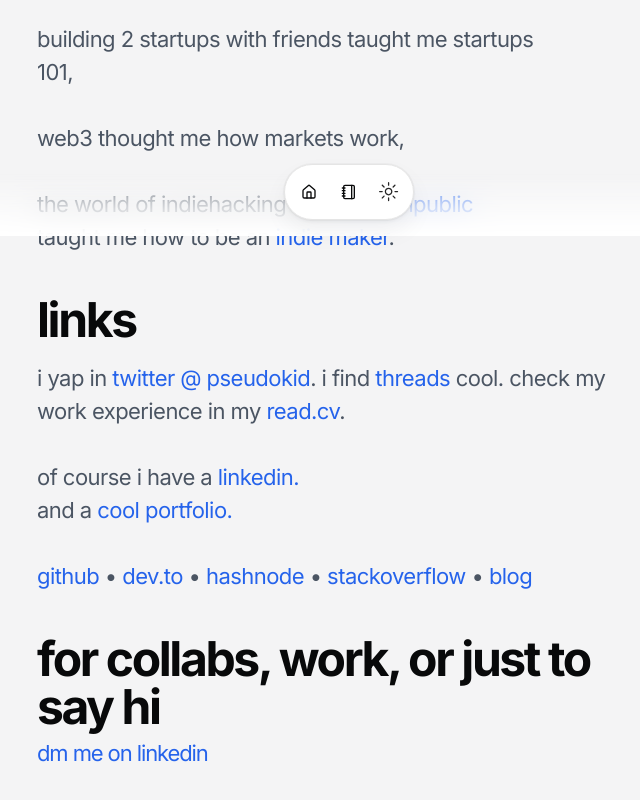
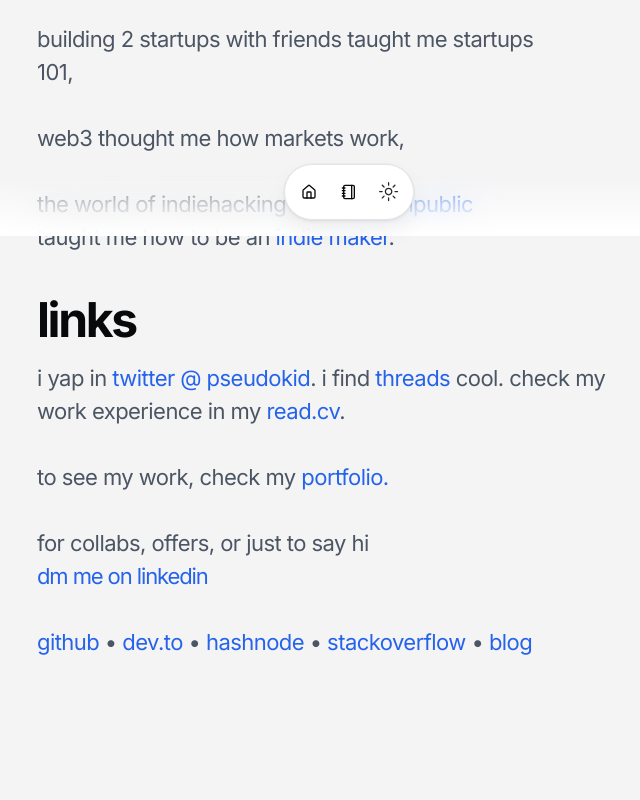
Before and after one commit to raymelon/raymelon.github.io, a Next.js app: page / in a window 1280 px wide. Shown: the part 564-1364 px from the top of the page, without its empty margins (291-931 px from the left). After the commit the page ends 1311 px from the top, so only its background shows below. Built offline with nearby package versions, Linux system fonts and the light colour scheme.

Commit message:
following @imlucasgrey recommendations: 2px smaller paragraph bodies, used tracking-tight for letter spacing for paragraph bodies, removed buildspace style footer and put the 'dm me me on linkedin' cta to the links section instead

```diff
--- a/src/app/page.tsx
+++ b/src/app/page.tsx
@@ -82,9 +82,12 @@
             i yap in <a className="text-blue-600 dark:text-blue-400" href="https://x.com/intent/follow?screen_name=pseudokid" target="_blank">twitter @ pseudokid</a>. i find <a className="text-blue-600 dark:text-blue-400" href="https://www.threads.net/@raymelfrancisco" target="_blank">threads</a> cool. check my work experience in my <a className="text-blue-600 dark:text-blue-400" href="https://read.cv/raymel" target="_blank">read.cv</a>.
             <br/>
             <br/>
-            of course i have a <a className="text-blue-600 dark:text-blue-400" href="https://www.linkedin.com/in/raymelfrancisco/" target="_blank">linkedin.</a>
+            to see my work, check my <a className="text-blue-600 dark:text-blue-400" href="https://modul.so/raymel" target="_blank">portfolio.</a>
             <br/>
-            and a <a className="text-blue-600 dark:text-blue-400" href="https://modul.so/raymel" target="_blank">cool portfolio.</a>
+            <br/>
+            for collabs, offers, or just to say hi
+            <br/>
+            <a className="text-[22px] tracking-tighter text-blue-600 dark:text-blue-400" href="https://www.linkedin.com/messaging/compose?recipient=raymelfrancisco">dm me on linkedin</a>
             <br/>
             <br/>
             <a className="text-blue-600 dark:text-blue-400" href="https://github.com/raymelon" target="_blank">github</a> •&nbsp;
@@ -95,23 +98,7 @@
           </div>
         </BlurFadeTextCustom>
       </section>
-      <section id="email">
-        <BlurFade delay={BLUR_FADE_DELAY * 4}>
-          <h2 className="text-2xl font-bold tracking-tighter sm:text-4xl xl:text-5xl/none">for collabs, work, or just to say hi</h2>
-        </BlurFade>
-        <BlurFadeTextCustom
-          className="max-w-[600px] sm:text-[22px] mt-2 text-gray-600 dark:text-white"
-          delay={BLUR_FADE_DELAY * 4}
-          text={``}
-        >
-          <div className="">
-            {/* <br/> */}
-            {/* <h2 className="text-2xl font-bold tracking-tighter">for collabs, work, or just to say hi</h2>
-            <a className="text-xl font-bold tracking-tighter sm:text-3xl xl:text-4xl/none text-blue-600 dark:text-blue-400" href="https://www.linkedin.com/messaging/compose?recipient=raymelfrancisco">dm me on linkedin</a> */}
-            <a className="text-[22px] tracking-tighter text-blue-600 dark:text-blue-400" href="https://www.linkedin.com/messaging/compose?recipient=raymelfrancisco">dm me on linkedin</a>
-          </div>
-        </BlurFadeTextCustom>
-      </section>
+
       {/* <section id="about">
         <BlurFade delay={BLUR_FADE_DELAY * 3}>
           <h2 className="text-xl font-bold">About</h2>
```
